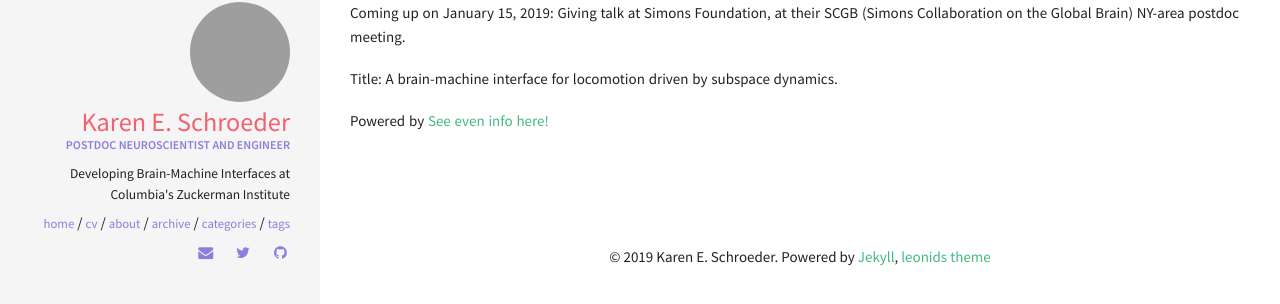
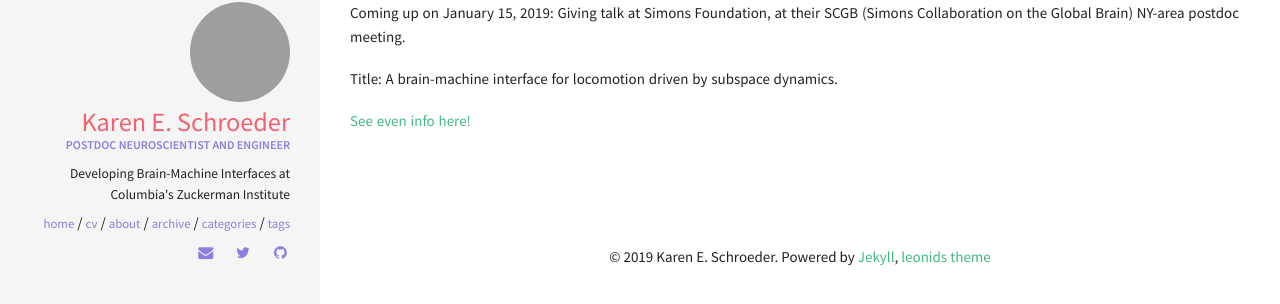
Before and after one commit to karschro/karschro.github.io, a Jekyll site: the page built from _posts/2019-01-15-simons-talk-announce.md, in a window 1280 px wide. Shown: the part 277-581 px from the top of the page. Built offline with Jekyll 4.4.1, drawn with Linux system fonts in a browser that asks for light colours.

Commit message:
Update 2019-01-15-simons-talk-announce.md

```diff
--- a/_posts/2019-01-15-simons-talk-announce.md
+++ b/_posts/2019-01-15-simons-talk-announce.md
@@ -10,4 +10,4 @@
 
 Title: A brain-machine interface for locomotion driven by subspace dynamics.
 
-Powered by <a href="https://www.eventbrite.com/e/scgb-ny-area-postdoc-meeting-new-location-162-5th-ave-tickets-51811818544?ref=enivtefor001&invite=MTU0NzI1Nzkva3Njb2JpZUBzaW1vbnNmb3VuZGF0aW9uLm9yZy8w%0A&utm_source=eb_email&utm_medium=email&utm_campaign=inviteformalv2&utm_term=attend">See even info here!</a>
+<a href="https://www.eventbrite.com/e/scgb-ny-area-postdoc-meeting-new-location-162-5th-ave-tickets-51811818544?ref=enivtefor001&invite=MTU0NzI1Nzkva3Njb2JpZUBzaW1vbnNmb3VuZGF0aW9uLm9yZy8w%0A&utm_source=eb_email&utm_medium=email&utm_campaign=inviteformalv2&utm_term=attend">See even info here!</a>
```
